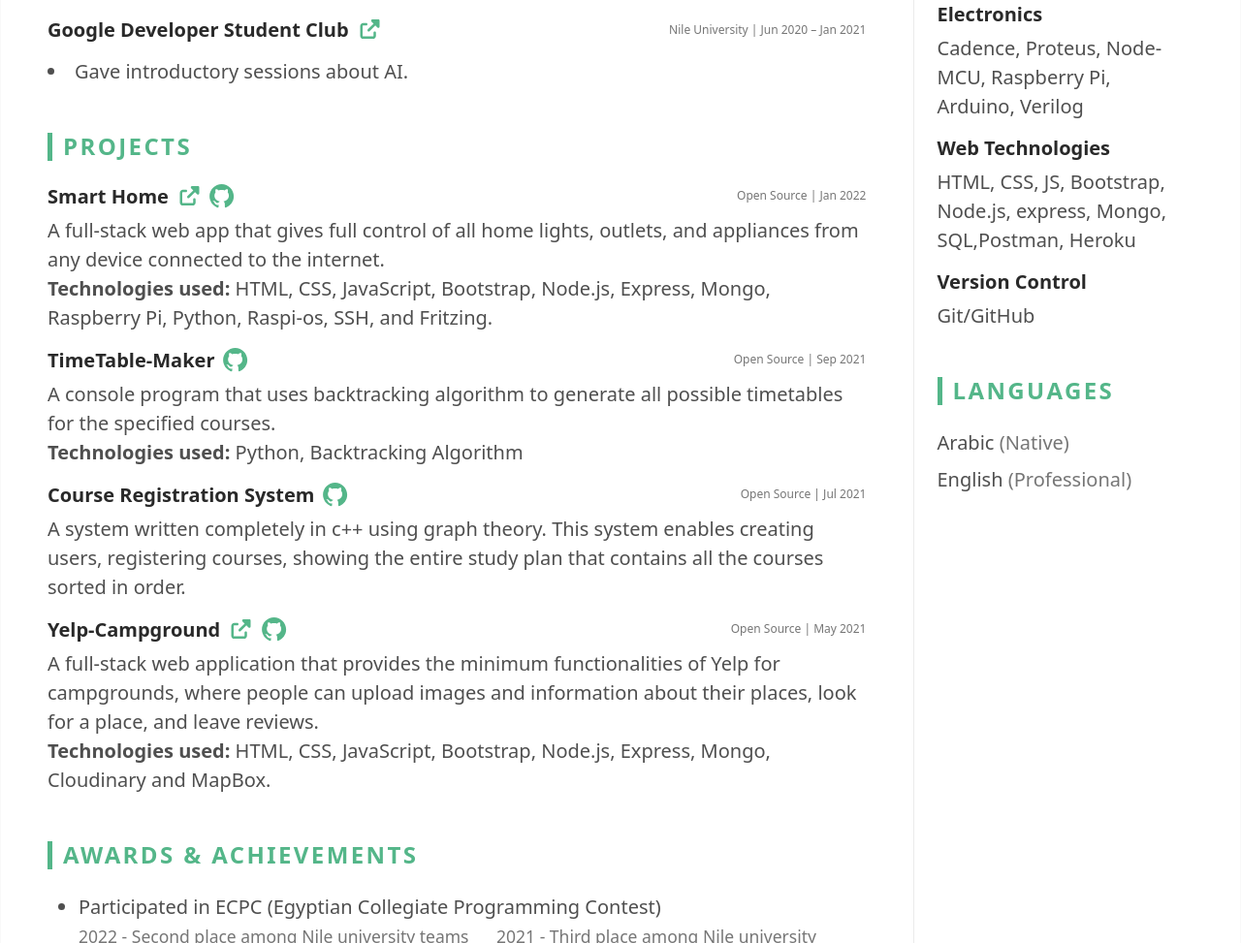
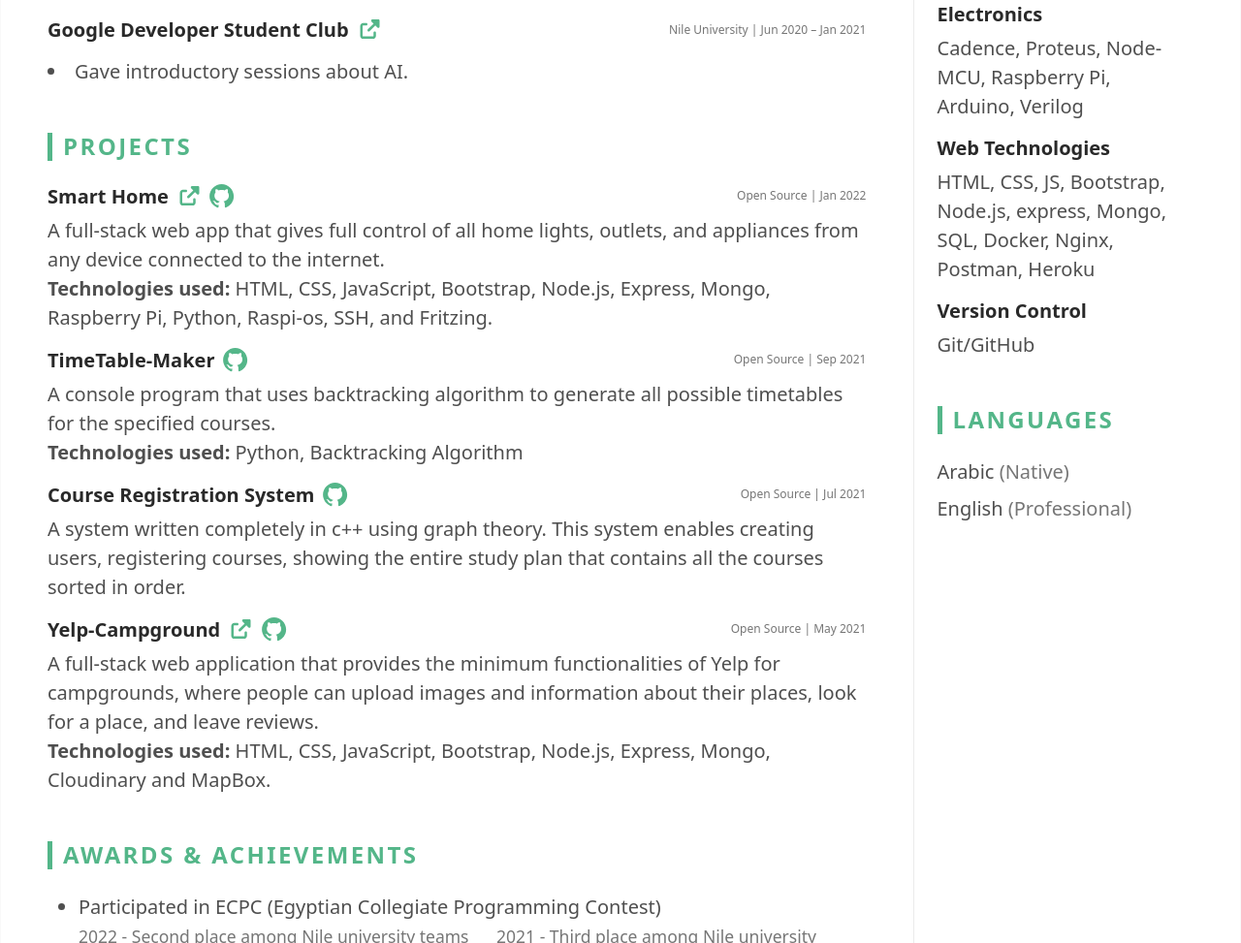
Before and after one commit to hossamhamzahm/hossamhamzahm.github.io, a website: page index.html in a window 1280 px wide. Shown: the part 1106-2079 px from the top of the page at 97% size. Drawn offline with Linux system fonts and the light colour scheme.

Commit message:
add docker & nginx

```diff
--- a/index.html
+++ b/index.html
@@ -404,7 +404,7 @@
 
 									<h4 class="item-title fs-5">Web Technologies</h4>
 									<ul class="list-unstyled resume-skills-list">
-										<li class="mb-2 fs-5">HTML, CSS, JS, Bootstrap, Node.js, express, Mongo, SQL,Postman, Heroku</li>
+										<li class="mb-2 fs-5">HTML, CSS, JS, Bootstrap, Node.js, express, Mongo, SQL, Docker, Nginx, Postman, Heroku</li>
 									</ul>
 
 									<h4 class="item-title fs-5">Version Control</h4>
```
